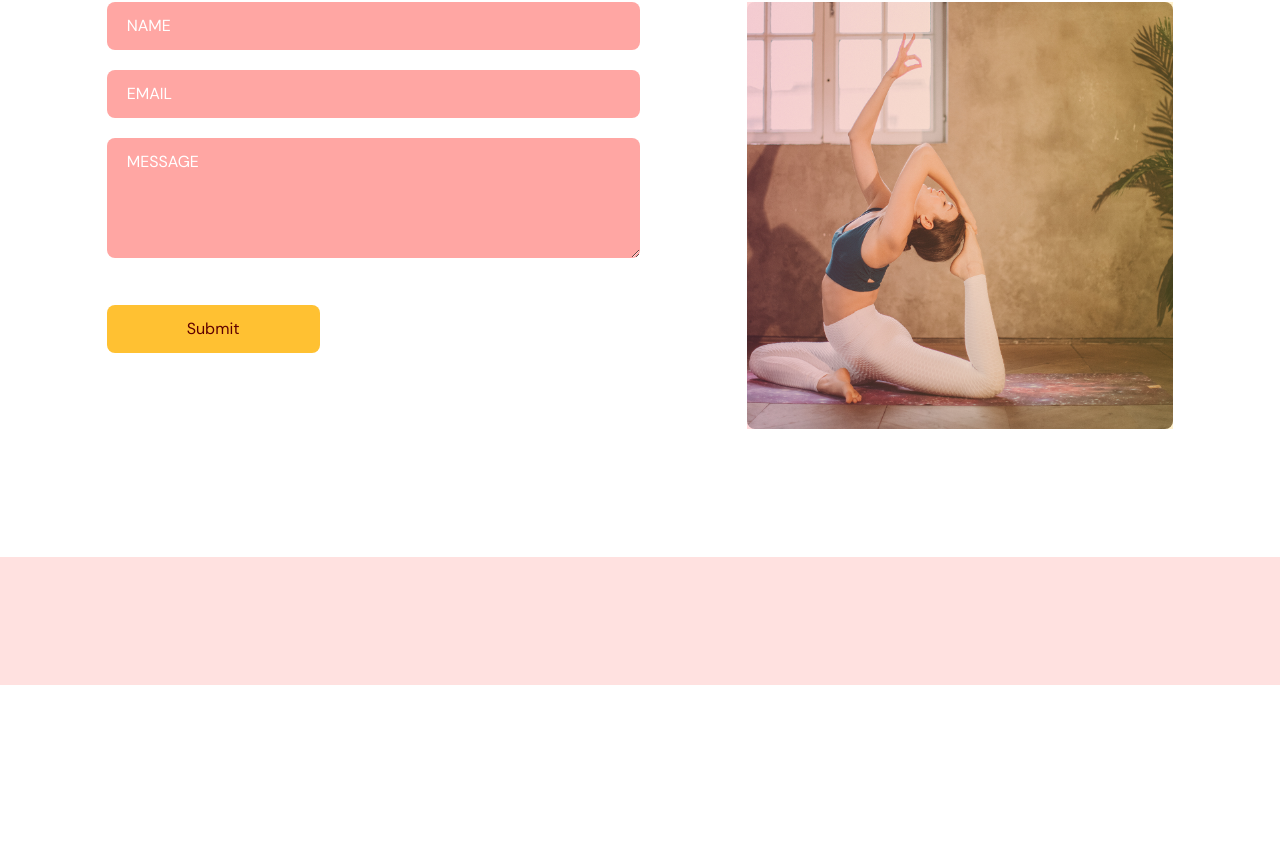
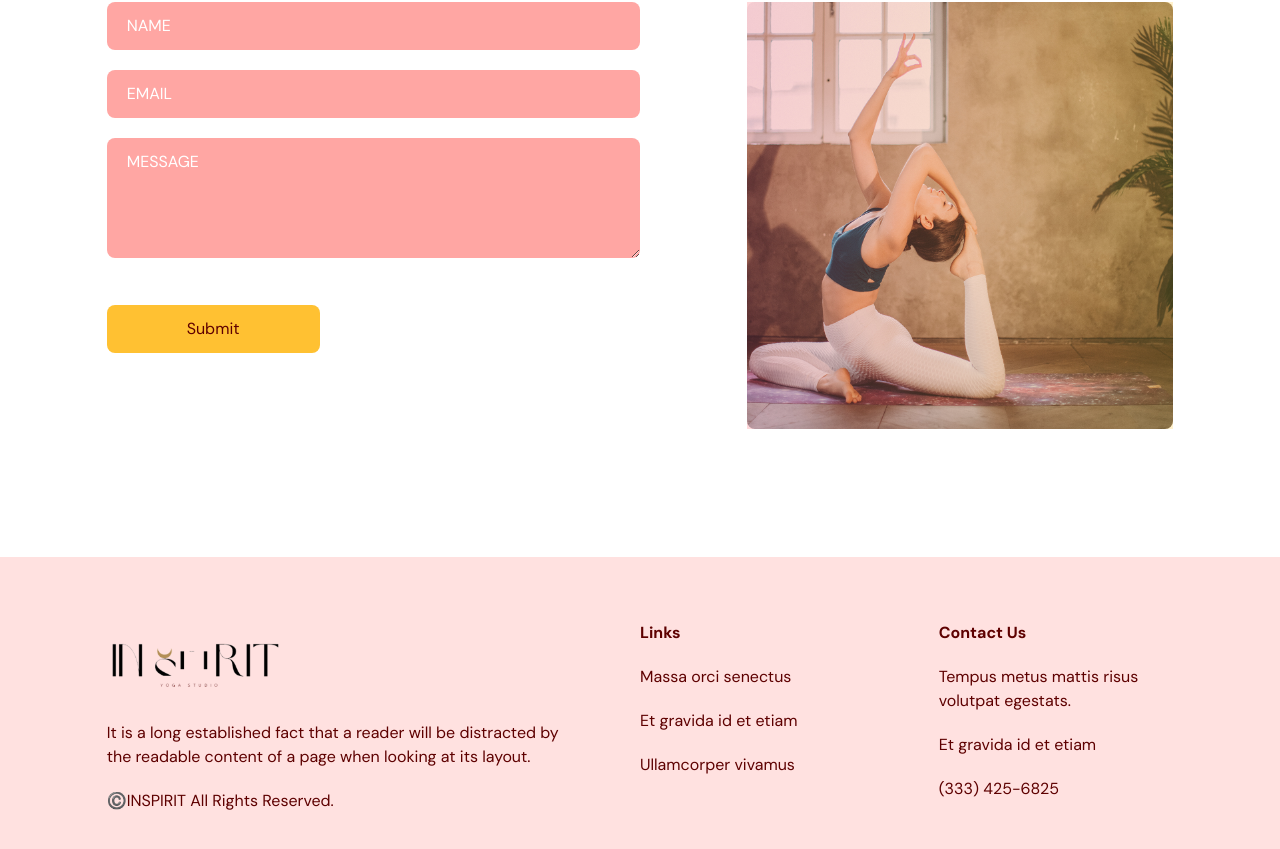
Before and after one commit to Rosa-Kang/typescript-fitness, a React (Vite) app: page / in a window 1280 px wide. Shown: the part 2665-3514 px from the top of the page. Before the commit the page ends 3350 px from the top, so only its background shows below. Built offline with nearby package versions, Linux system fonts and the light colour scheme.

Commit message:
update footer

```diff
--- a/src/scenes/footer/index.tsx
+++ b/src/scenes/footer/index.tsx
@@ -1,4 +1,6 @@
 import { SelectedPage } from "@/shared/types";
+import Logo from '@/assets/Logo.png';
+import AnchorLink from "react-anchor-link-smooth-scroll";
 
 type Props ={
     setSelectedPage: (value: SelectedPage) => void;
@@ -7,8 +9,30 @@ type Props ={
 const Footer = ({setSelectedPage}: Props) => {
     return <footer className="bg-primary-100 py-16">
         <div className="justify-content mx-auto w-5/6 gap-16 md:flex">
-
-
+            <div className="mt-16 basis-1/2 md:mt-0">
+                <AnchorLink
+                    onClick={() => setSelectedPage(SelectedPage.Home)}
+                                    href={`#${SelectedPage.Home}`}
+                    >
+                    <img src={Logo} alt="logo" className="h-20 object-cover"/>
+                </AnchorLink>
+                <p className="my-5">
+                    It is a long established fact that a reader will be distracted by the readable content of a page when looking at its layout.
+                </p>
+                <p>©️INSPIRIT All Rights Reserved.</p>
+            </div>
+            <div className="mt-16 basis-1/4 md:mt-0">
+                <h4 className="font-bold">Links</h4>
+                <p className="my-5">Massa orci senectus</p>
+                <p className="my-5">Et gravida id et etiam</p>
+                <p>Ullamcorper vivamus</p>
+            </div>
+            <div className="mt-16 basis-1/4 md:mt-0">
+                <h4 className="font-bold">Contact Us</h4>
+                <p className="my-5">Tempus metus mattis risus volutpat egestats.</p>
+                <p className="my-5">Et gravida id et etiam</p>
+                <p>(333) 425-6825</p>
+            </div>
         </div>
     </footer>
 }
```
